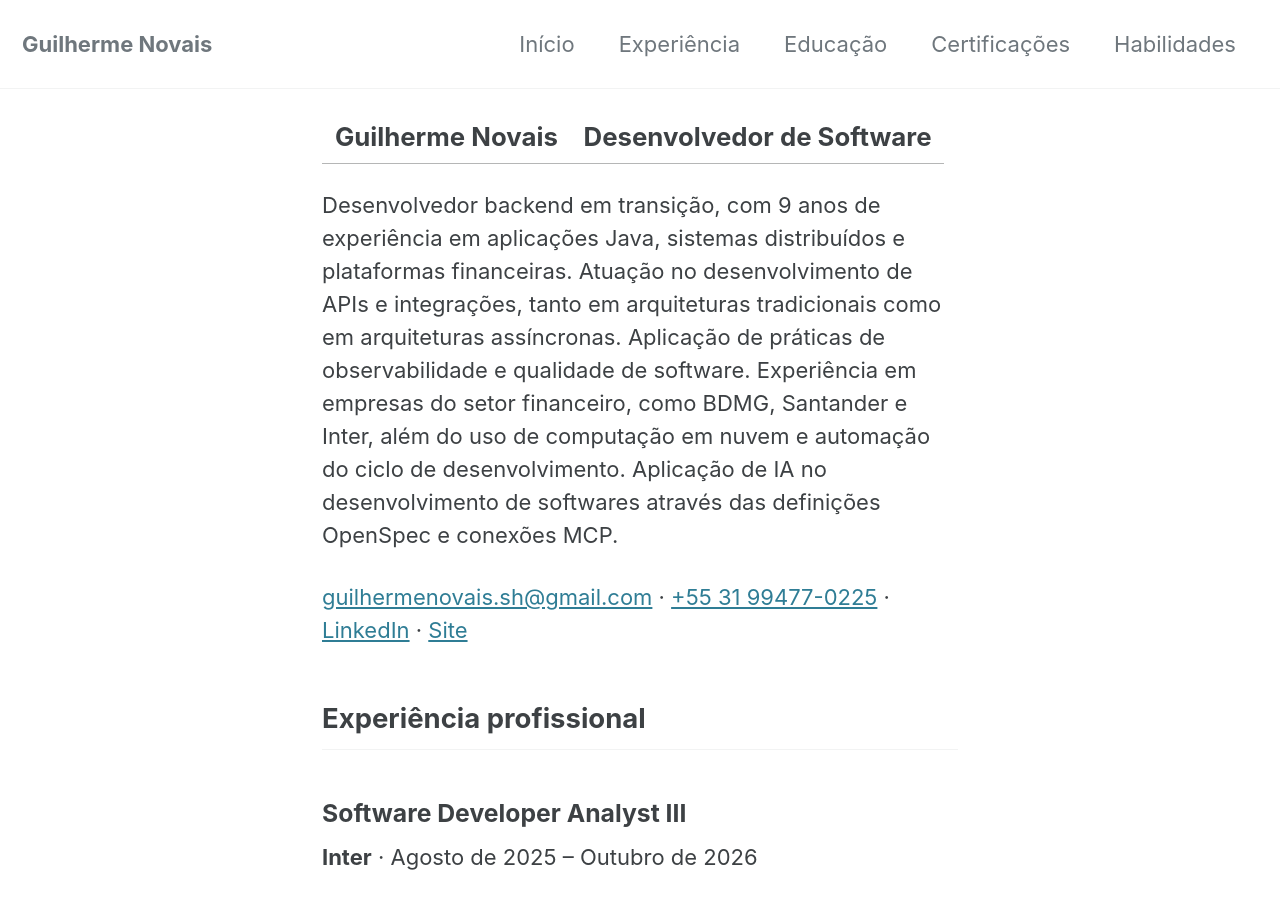
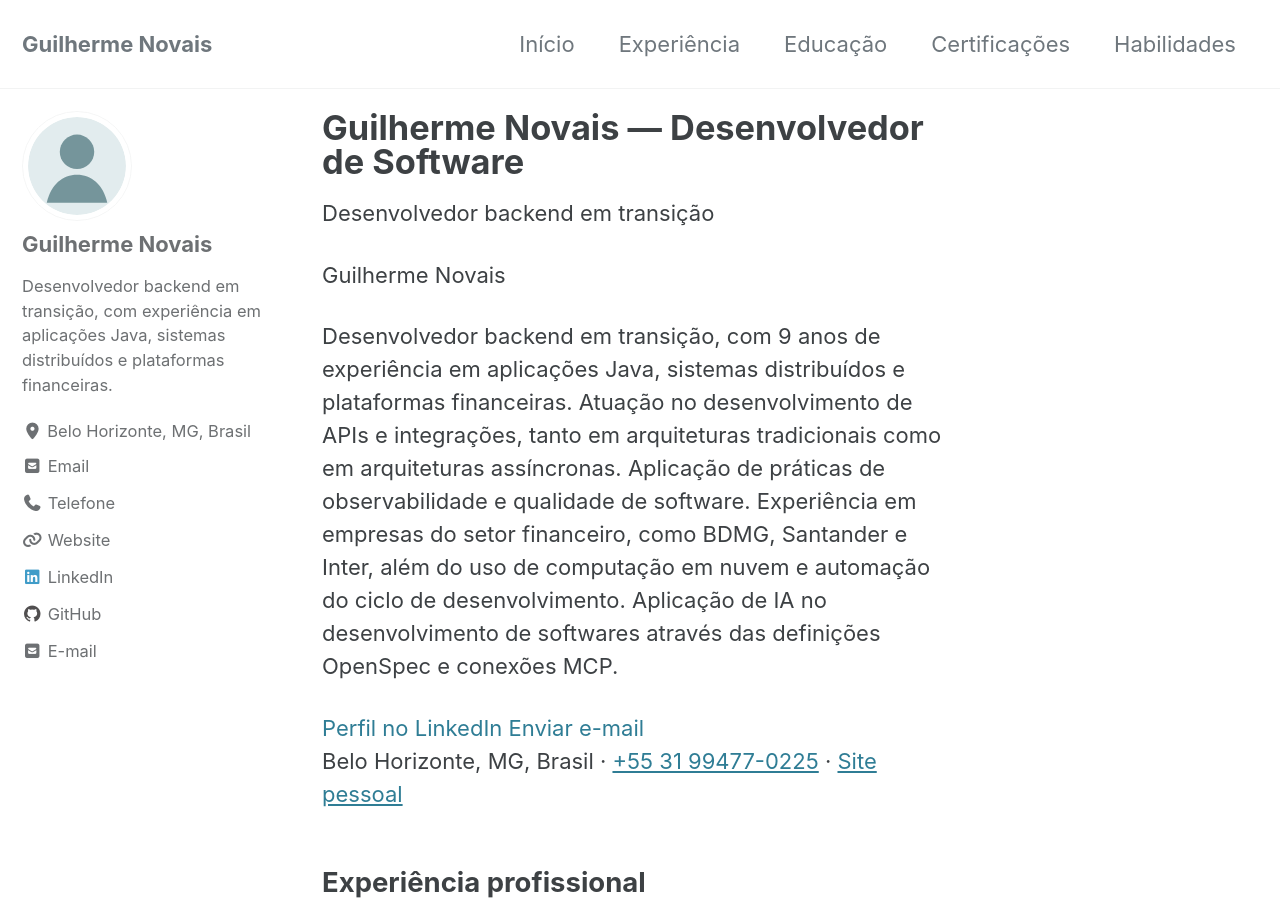
Before and after one commit to guiNovais/guiNovais.github.io, a Jekyll site: the page built from index.md, in a window 1280 px wide and 900 px high. Built offline with Jekyll 4.4.1, drawn with Linux system fonts in a browser that asks for light colours; cached includes are drawn as plain includes.

Commit message:
:bug: layout da página

```diff
--- a/_config.yml
+++ b/_config.yml
@@ -117,7 +117,7 @@
 # Site Author
 author:
   name             : "Guilherme Novais"
-  avatar           : # path of avatar image, e.g. "/assets/images/bio-photo.jpg"
+  avatar           : "/assets/images/profile-avatar.svg"
   bio              : "Desenvolvedor backend em transição, com experiência em aplicações Java, sistemas distribuídos e plataformas financeiras."
   location         : "Belo Horizonte, MG, Brasil"
   email            : "guilhermenovais.sh@gmail.com"
--- a/index.md
+++ b/index.md
@@ -1,22 +1,29 @@
 ---
 layout: single
-title: Guilherme Novais | Desenvolvedor de Software
+title: "Guilherme Novais — Desenvolvedor de Software"
 description: Portfólio profissional de Guilherme Novais, desenvolvedor backend com experiência em aplicações Java, sistemas distribuídos e plataformas financeiras.
 permalink: /
 locale: pt-BR
-author_profile: false
+author_profile: true
 ---
 
 {% assign content = site.data.portfolio["pt-BR"] %}
 {% assign profile = content.profile %}
 
-{{ profile.summary | markdownify }}
+<header class="portfolio-intro">
+  <p class="portfolio-eyebrow">{{ profile.headline }}</p>
+  <p class="portfolio-name">{{ profile.name }}</p>
+  {{ profile.summary | markdownify }}
+
+  <nav class="portfolio-actions" aria-label="Ações de contato">
+    <a class="portfolio-action" href="{{ profile.links.linkedin }}">Perfil no LinkedIn</a>
+    <a class="portfolio-action" href="mailto:{{ profile.email }}">Enviar e-mail</a>
+  </nav>
+</header>
 
 <p class="profile-contact">
-  <a href="mailto:{{ profile.email }}">{{ profile.email }}</a> ·
-  <a href="tel:{{ profile.phone | remove: '+' | remove: ' ' }}">{{ profile.phone }}</a> ·
-  <a href="{{ profile.links.linkedin }}">LinkedIn</a> ·
-  <a href="{{ profile.links.website }}">Site</a>
+  {{ profile.location }} · <a href="tel:{{ profile.phone | remove: '+' | remove: ' ' }}">{{ profile.phone }}</a> ·
+  <a href="{{ profile.links.website }}">Site pessoal</a>
 </p>
 
 ## Experiência profissional {#experiencia-profissional}
@@ -25,8 +32,8 @@
 <article class="portfolio-experience">
   <h3>{{ experience.role }}</h3>
   <p><strong>{{ experience.company }}</strong> ·
-    {% if experience.period %}<time>{{ experience.period }}</time>
-    {% else %}{% for period in experience.periods %}<time>{{ period }}</time>{% unless forloop.last %}; {% endunless %}{% endfor %}{% endif %}
+    {% if experience.period %}<time datetime="{{ experience.period }}">{{ experience.period }}</time>
+    {% else %}{% for period in experience.periods %}<time datetime="{{ period }}">{{ period }}</time>{% unless forloop.last %}; {% endunless %}{% endfor %}{% endif %}
   </p>
   <ul>
     {% for item in experience.highlights %}<li>{{ item }}</li>{% endfor %}
@@ -39,7 +46,7 @@
 {% for education in content.education %}
 <article itemscope itemtype="https://schema.org/EducationalOccupationalCredential">
   <h3 itemprop="credentialCategory">{{ education.degree }}</h3>
-  <p><span itemprop="recognizedBy">{{ education.institution }}</span> · <time>{{ education.period }}</time></p>
+  <p><span itemprop="recognizedBy">{{ education.institution }}</span> · <time datetime="{{ education.period }}">{{ education.period }}</time></p>
 </article>
 {% endfor %}
 
@@ -48,7 +55,7 @@
 {% for certification in content.certifications %}
 <article itemscope itemtype="https://schema.org/EducationalOccupationalCredential">
   <h3 itemprop="name">{{ certification.name }}</h3>
-  <p><time>{{ certification.period }}</time></p>
+  <p><time datetime="{{ certification.period }}">{{ certification.period }}</time></p>
 </article>
 {% endfor %}
 
--- /dev/null
+++ b/openspec/changes/archive/2026-10-31-align-editorial-portfolio-landing-page/.openspec.yaml
@@ -0,0 +1,2 @@
+schema: spec-driven
+created: 2026-10-30
```
Also changed, not shown: openspec/changes/archive/2026-10-31-align-editorial-portfolio-landing-page/design.md (added, +70 -0 lines), openspec/changes/archive/2026-10-31-align-editorial-portfolio-landing-page/proposal.md (added, +34 -0 lines), openspec/changes/archive/2026-10-31-align-editorial-portfolio-landing-page/specs/professional-portfolio/spec.md (added, +57 -0 lines), openspec/changes/archive/2026-10-31-align-editorial-portfolio-landing-page/tasks.md (added, +33 -0 lines), openspec/specs/professional-portfolio/spec.md (+44 -3 lines), assets/images/profile-avatar.svg (added).
